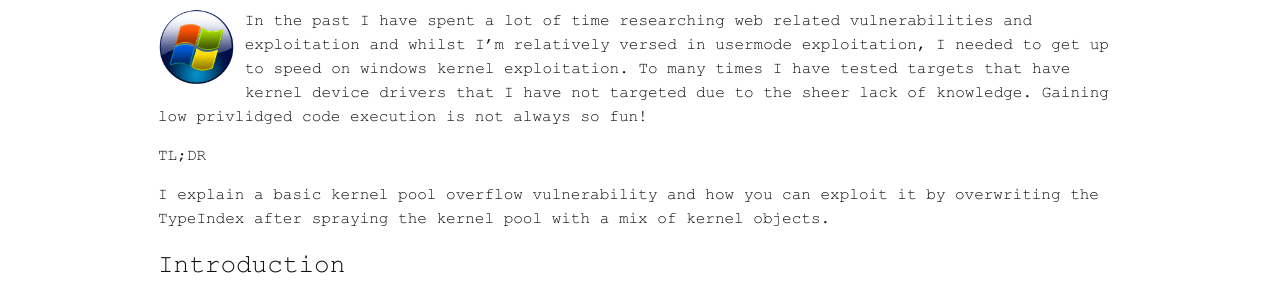
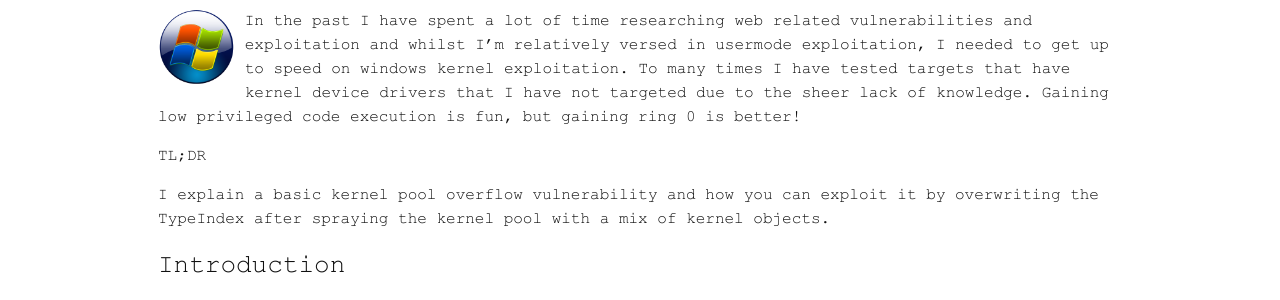
Before and after one commit to sourceincite/sourceincite.github.io, a Jekyll site: the page built from _posts/2017-09-06-sharks-in-the-pool-mixed-object-exploitation-in-the-windows-kernel-pool.md, in a window 1280 px wide and 900 px high. Shown: the part 288-588 px from the top of the window. Built offline with Jekyll 4.4.1, drawn with Linux system fonts in a browser that asks for light colours.

Commit message:
fixed a typo

```diff
--- a/_posts/2017-09-06-sharks-in-the-pool-mixed-object-exploitation-in-the-windows-kernel-pool.md
+++ b/_posts/2017-09-06-sharks-in-the-pool-mixed-object-exploitation-in-the-windows-kernel-pool.md
@@ -7,7 +7,7 @@ excerpt_separator: <!--more-->
 ---
 
 <img class="excel" alt="Windows 7" src="/assets/images/windows.png">
-In the past I have spent a lot of time researching web related vulnerabilities and exploitation and whilst I'm relatively versed in usermode exploitation, I needed to get up to speed on windows kernel exploitation. To many times I have tested targets that have kernel device drivers that I have not targeted due to the sheer lack of knowledge. Gaining low privlidged code execution is not always so fun!
+In the past I have spent a lot of time researching web related vulnerabilities and exploitation and whilst I'm relatively versed in usermode exploitation, I needed to get up to speed on windows kernel exploitation. To many times I have tested targets that have kernel device drivers that I have not targeted due to the sheer lack of knowledge. Gaining low privileged code execution is fun, but gaining ring 0 is better!
 <!--more-->
 
 TL;DR
```
